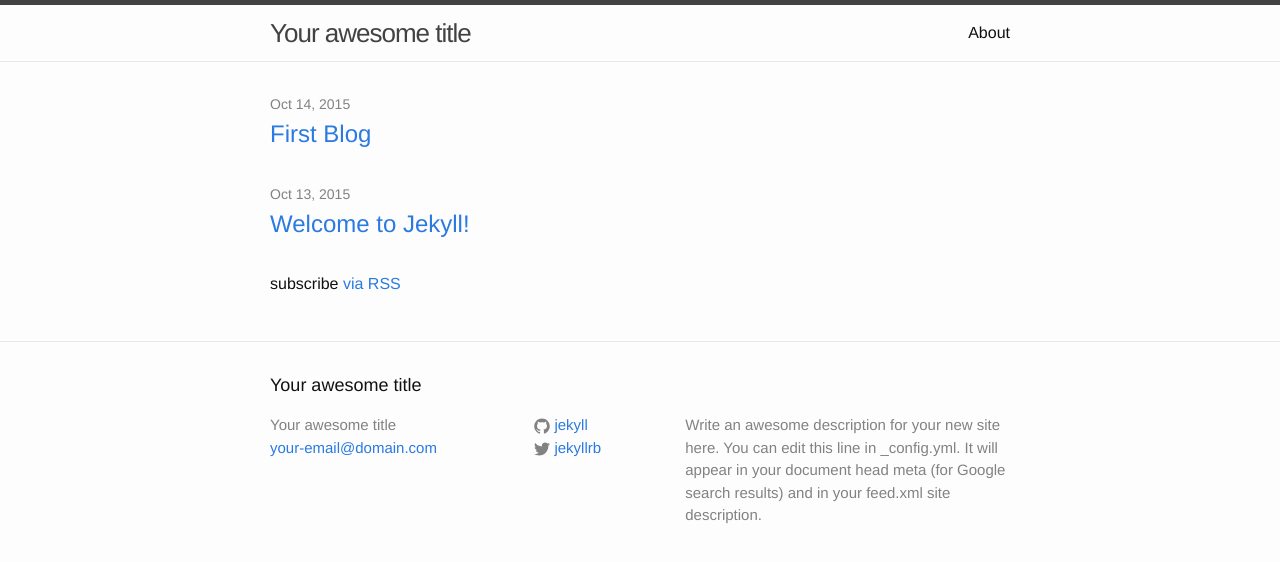
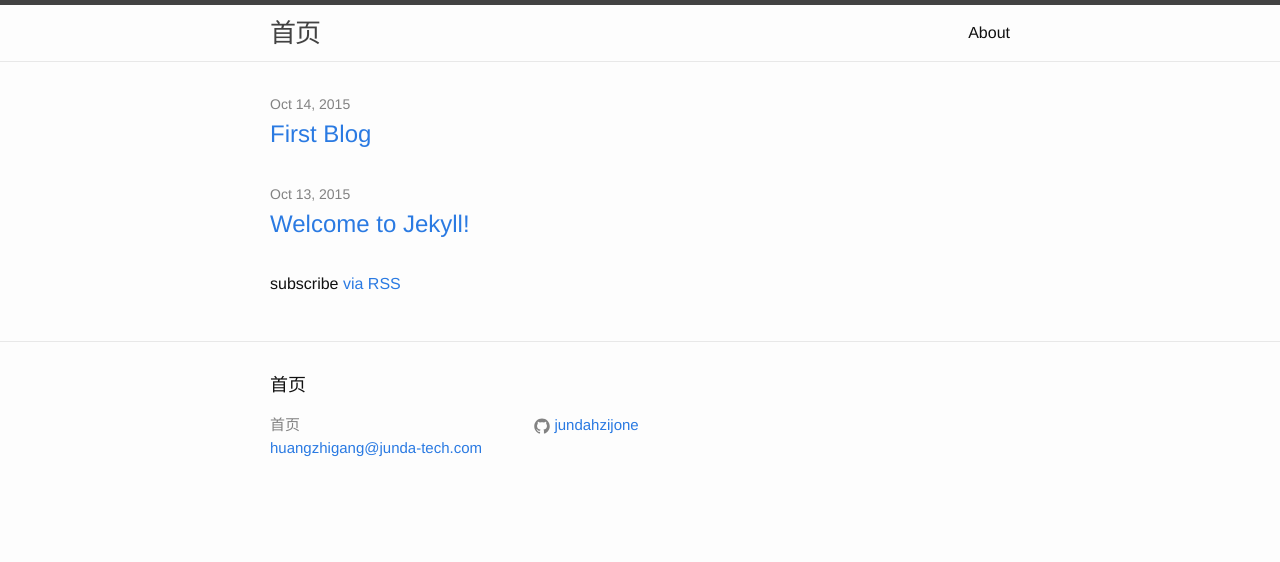
Before and after one commit to jundahzijone/jundahzijone.github.io, a Jekyll site: the page built from index.html, in a window 1280 px wide. Shown: the top 562 px of the page. Built offline with Jekyll 4.4.1, drawn with Linux system fonts in a browser that asks for light colours.

Commit message:
update sources

```diff
--- a/_config.yml
+++ b/_config.yml
@@ -1,14 +1,11 @@
 # Site settings
-title: Your awesome title
-email: your-email@domain.com
-description: > # this means to ignore newlines until "baseurl:"
-  Write an awesome description for your new site here. You can edit this
-  line in _config.yml. It will appear in your document head meta (for
-  Google search results) and in your feed.xml site description.
+title: 首页
+email: huangzhigang@junda-tech.com
+description: > # love to open source, love to share
 #baseurl: "jundahzijone.github.io" # the subpath of your site, e.g. /blog/
-url: "http://yourdomain.com" # the base hostname & protocol for your site
-twitter_username: jekyllrb
-github_username:  jekyll
+url: "http://junda.hzijone.com" # the base hostname & protocol for your site
+# twitter_username: jekyllrb
+github_username:  jundahzijone
 
 
 ####################################################
```
